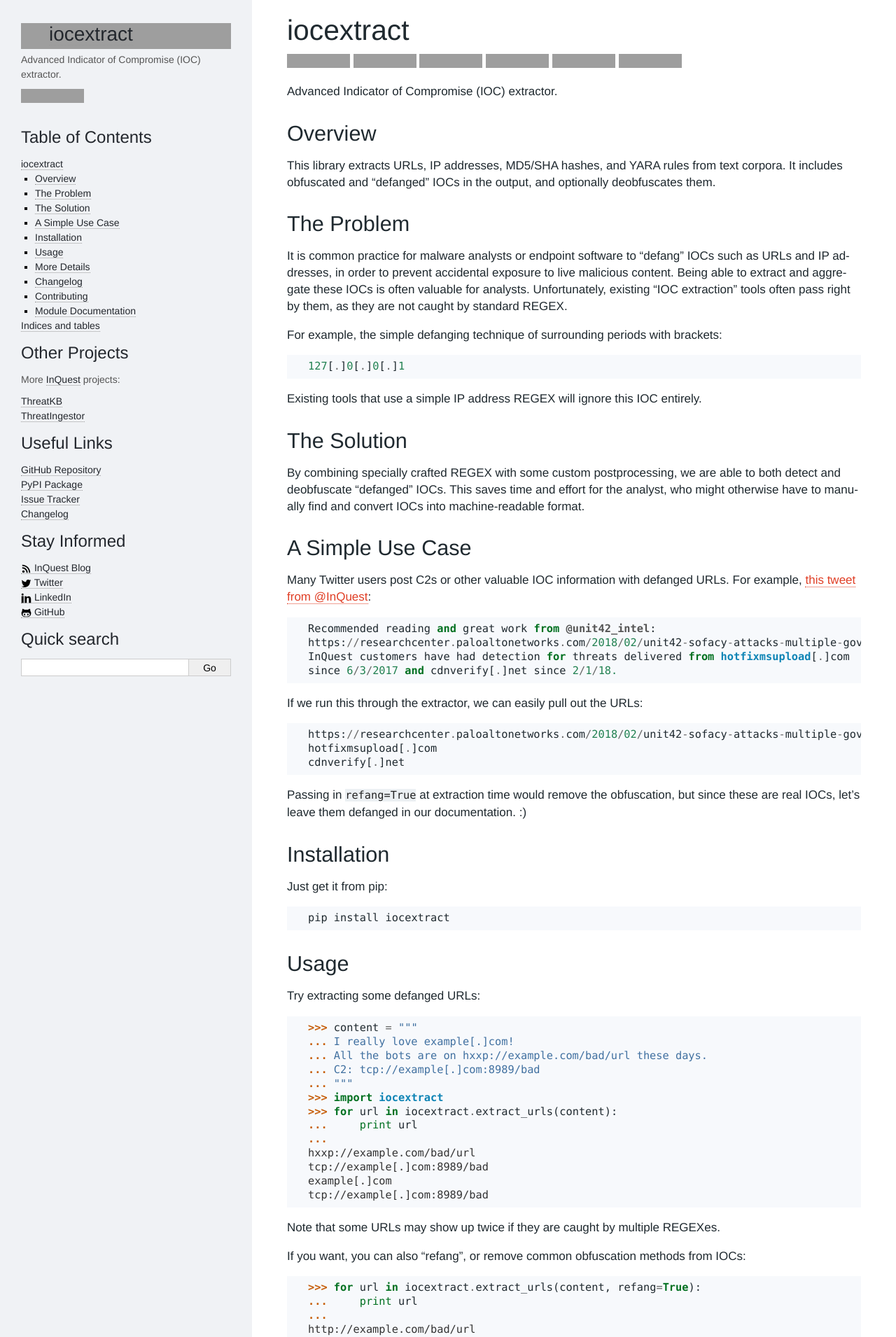
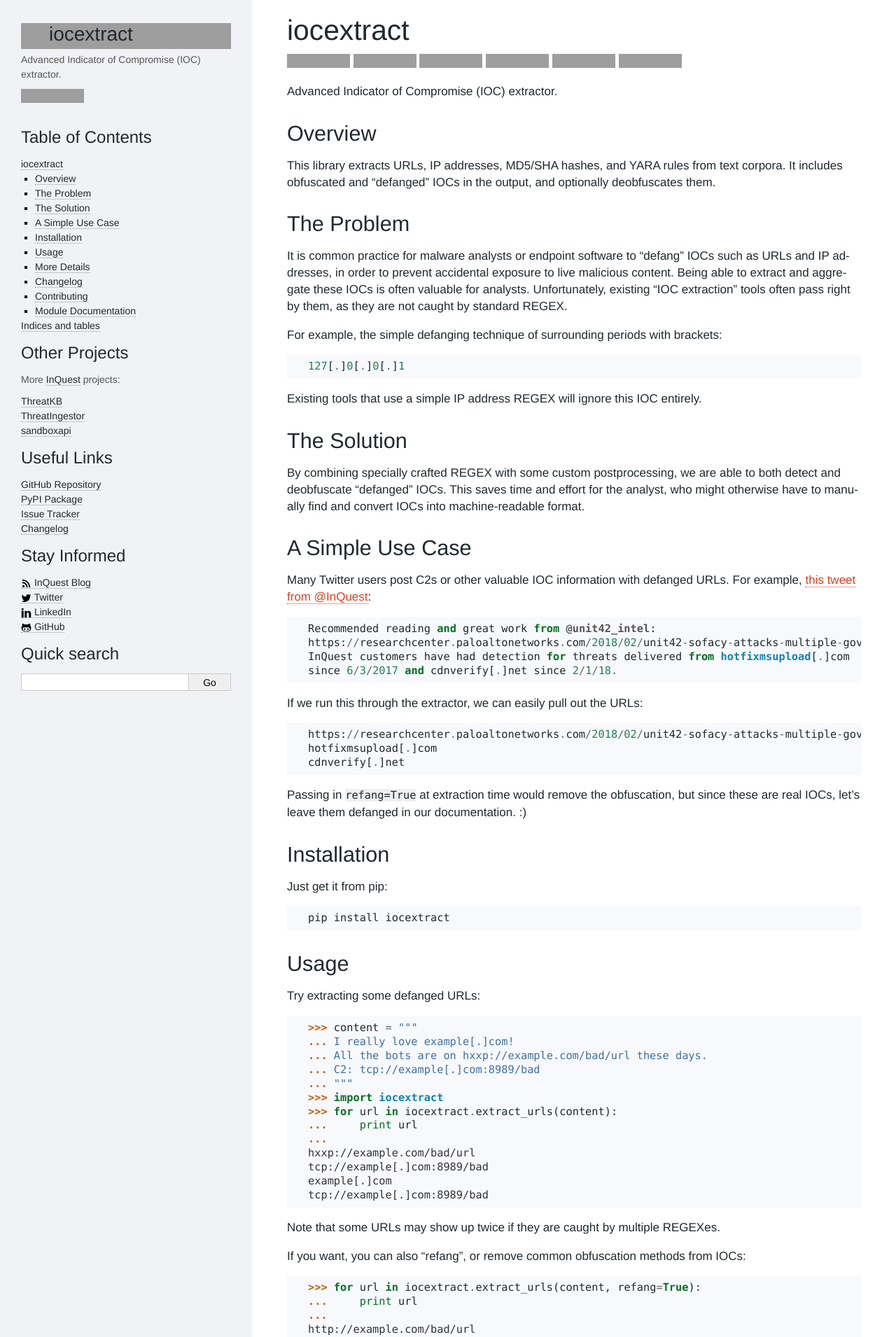
Before and after one commit to InQuest/iocextract, a Sphinx documentation site: the page built from docs/index.rst, in a window 1280 px wide, cut to the strip 0-1910 px from the top of the page. Shown: the whole strip at 70% size. Built offline with Sphinx 7.4.7, drawn with Linux system fonts in a browser that asks for light colours; some web fonts are replaced; grey boxes are pictures that could not be loaded.

Commit message:
Add sandboxapi to 'other projects' links

```diff
--- a/docs/_templates/links.html
+++ b/docs/_templates/links.html
@@ -31,6 +31,7 @@
 <ul>
     <li><a href="https://github.com/InQuest/ThreatKB">ThreatKB</a></li>
     <li><a href="https://github.com/InQuest/ThreatIngestor">ThreatIngestor</a></li>
+    <li><a href="https://github.com/InQuest/python-sandboxapi">sandboxapi</a></li>
 </ul>
 
 <h3>Useful Links</h3>
```
